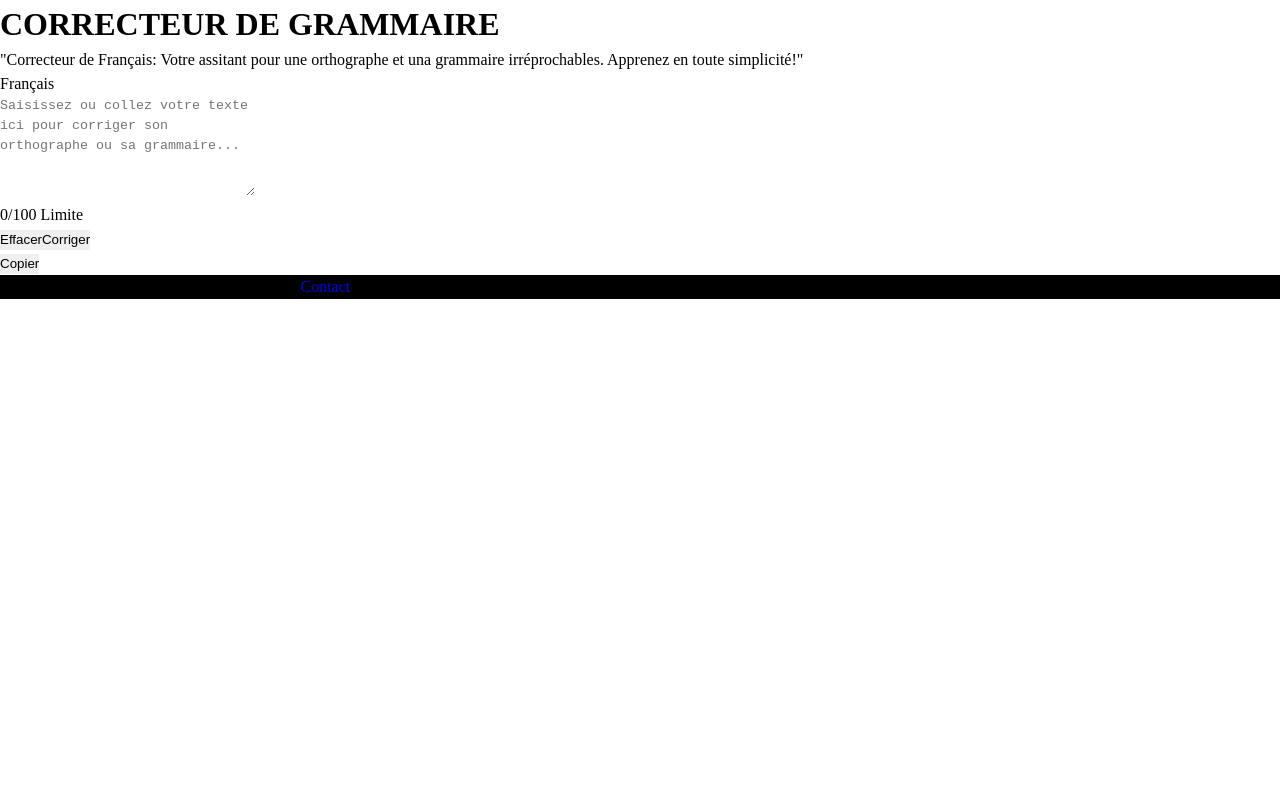
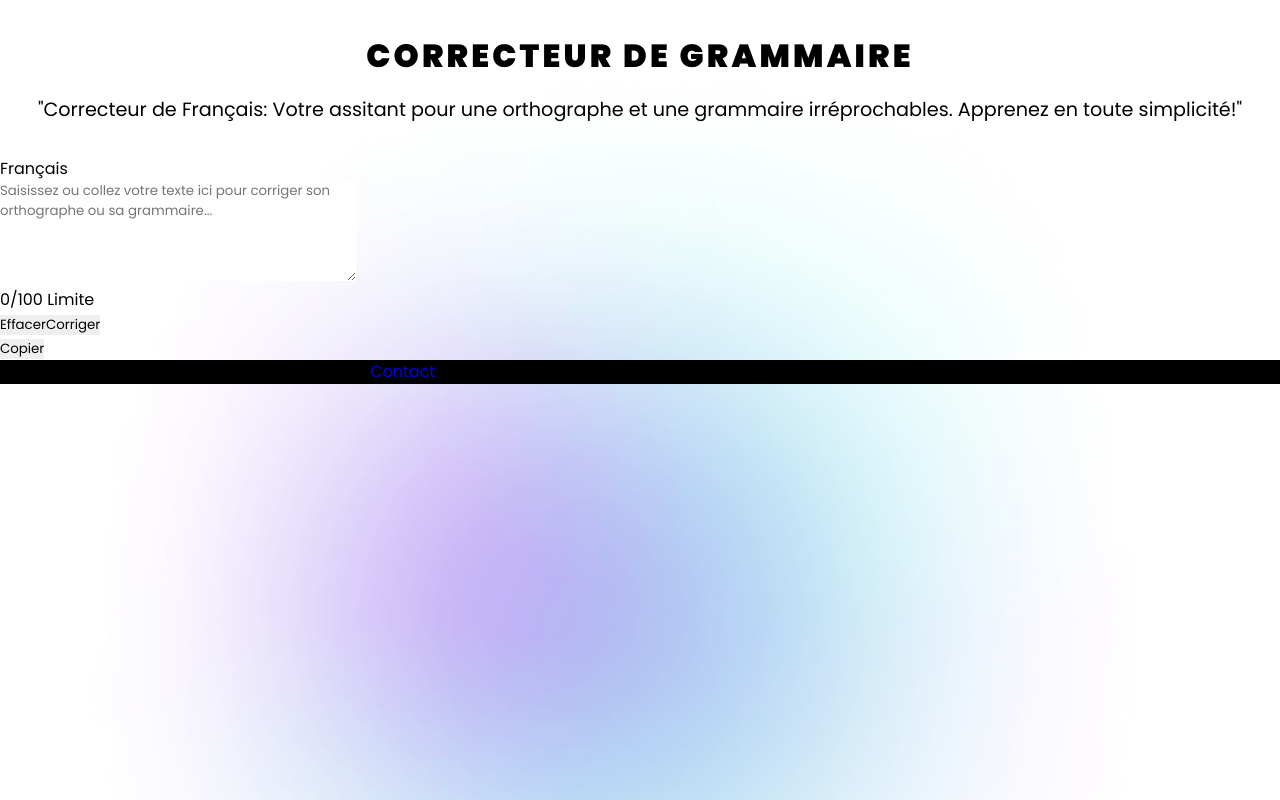
Before and after one commit to Rosember10/corrector-fr, a React (Vite) app in the folder corrector-front-end/: page / in a window 1280 px wide. Built offline with nearby package versions, Linux system fonts and the light colour scheme.

Commit message:
start of css with the header and font

```diff
--- a/corrector-front-end/index.html
+++ b/corrector-front-end/index.html
@@ -4,6 +4,9 @@
     <meta charset="UTF-8" />
     <link rel="icon" type="image/svg+xml" href="/vite.svg" />
     <meta name="viewport" content="width=device-width, initial-scale=1.0" />
+    <link rel="preconnect" href="https://fonts.googleapis.com">
+<link rel="preconnect" href="https://fonts.gstatic.com" crossorigin>
+<link href="https://fonts.googleapis.com/css2?family=Poppins:ital,wght@0,100;0,200;0,300;0,400;0,800;0,900;1,100&family=Press+Start+2P&family=Roboto+Mono:wght@300;400;500;600;700&display=swap" rel="stylesheet">
     <title>Correcteur - Grammaire</title>
   </head>
   <body>
--- a/corrector-front-end/src/components/App/App.tsx
+++ b/corrector-front-end/src/components/App/App.tsx
@@ -6,10 +6,10 @@ import './App.css'
 export default function App() {
 
   return (
-    <>
+    <main>
       <Header/>
       <Corrector/>
       <Footer/>
-    </>
+    </main>
   )
 }
--- a/corrector-front-end/src/components/Header/Header.css
+++ b/corrector-front-end/src/components/Header/Header.css
@@ -0,0 +1,22 @@
+header
+{
+    padding: 2rem;
+    display: flex;
+    flex-direction: column;
+    align-items: center;
+    justify-content: space-between;
+    gap: 1rem;
+}
+
+header h1
+{
+    font-weight: 900;
+    letter-spacing: .2rem;
+    text-align: center;
+}
+
+header p
+{
+    text-align: left;
+    font-size: 1.2rem;
+}
--- a/corrector-front-end/src/components/Header/Header.tsx
+++ b/corrector-front-end/src/components/Header/Header.tsx
@@ -1,10 +1,10 @@
-
+import './Header.css'
 
 function Header() {
     return (
         <header>
             <h1>CORRECTEUR DE GRAMMAIRE</h1>
-            <p>"Correcteur de Français: Votre assitant pour une orthographe et una grammaire irréprochables. Apprenez en toute simplicité!"</p>
+            <p>"Correcteur de Français: Votre assitant pour une orthographe et une grammaire irréprochables. Apprenez en toute simplicité!"</p>
         </header>
     )
 }
--- a/corrector-front-end/src/index.css
+++ b/corrector-front-end/src/index.css
@@ -20,5 +20,17 @@
   border: none;
   outline: none;
   scroll-behavior: smooth;
+  font-family: 'Poppins', sans-serif;
+}
+
+html
+{
+  overflow-x: hidden;
 
 }
+
+body
+{
+  background: url(../src/assets/body.png)no-repeat;
+  background-size: cover;
+}
```
Also changed, not shown: corrector-front-end/src/assets/body.png (added).
